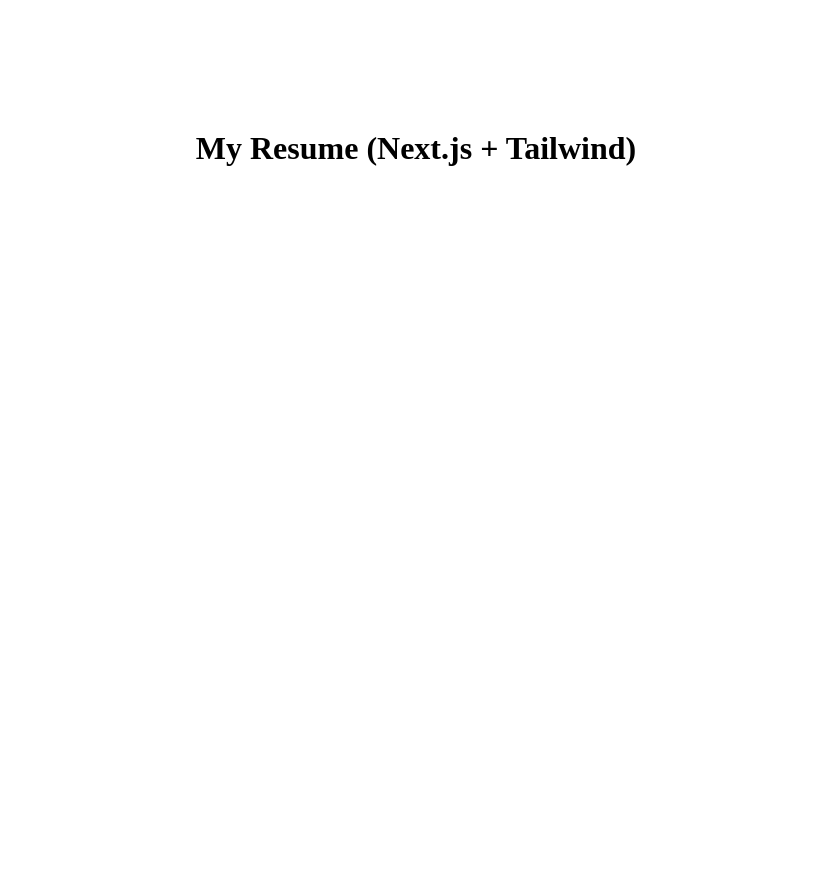
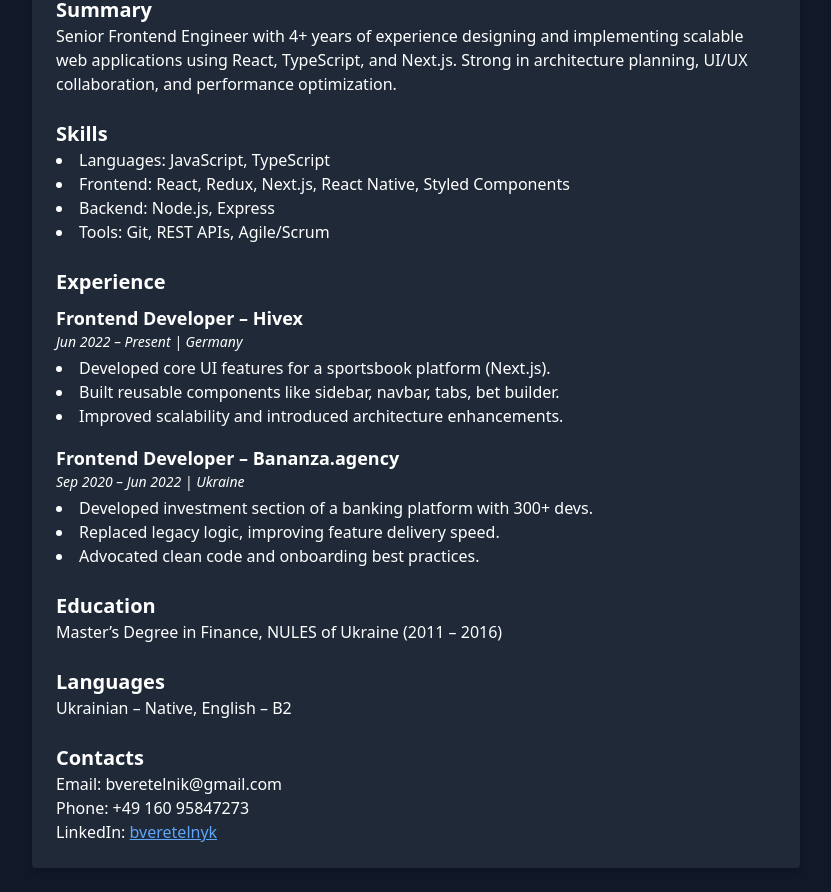
Before and after one commit to bveretelnik/bveretelnyk_cv, a Next.js app: page / in a window 1280 px wide. Shown: the part 260-1152 px from the top of the page, without its empty margins (224-1055 px from the left). Before the commit the page ends 816 px from the top, so only its background shows below. Built offline with nearby package versions, Linux system fonts and the light colour scheme.

Commit message:
FT - fix tailwind

```diff
--- a/package.json
+++ b/package.json
@@ -22,7 +22,7 @@
   },
   "devDependencies": {
     "autoprefixer": "^10.4.21",
-    "postcss": "^8.5.4",
-    "tailwindcss": "^4.1.8"
+    "postcss": "^8.5.5",
+    "tailwindcss": "^3.4.1"
   }
 }
--- a/pages/index.tsx
+++ b/pages/index.tsx
@@ -1,7 +1,7 @@
+import Resume from "../src/components/Resume";
+
 export default function Home() {
     return (
-        <div className="min-h-screen flex items-center justify-center bg-gray-900 text-white">
-            <h1 className="text-4xl font-bold">My Resume (Next.js + Tailwind)</h1>
-        </div>
+        <Resume />
     );
 }
--- /dev/null
+++ b/postcss.config.js
@@ -0,0 +1,6 @@
+module.exports = {
+    plugins: {
+        tailwindcss: {},
+        autoprefixer: {},
+    },
+}
--- a/src/components/Resume.tsx
+++ b/src/components/Resume.tsx
@@ -1,11 +1,100 @@
-import React from 'react';
+import React, { useRef } from "react";
+import { useReactToPrint } from "react-to-print";
 
-const MyComponent = () => {
+const Resume = () => {
+
     return (
-        <div>
 
+        <div className="min-h-screen bg-gray-900 text-white dark:bg-gray-900 dark:text-white p-6 font-sans">
+            <div className="bg-red-500 text-white p-4">
+                Якщо бачиш червоний фон — Tailwind працює
+            </div>
+            <div className="max-w-3xl mx-auto">
+                {/*<ThemeToggle />*/}
+                <button
+                    // onClick={handlePrint}
+                    className="mb-6 bg-blue-600 hover:bg-blue-700 transition px-4 py-2 rounded text-white font-semibold"
+                >
+                    Download PDF
+                </button>
+
+                <div className="bg-gray-800 p-6 rounded shadow-md">
+                    <h1 className="text-3xl font-bold mb-2">Veretelnyk Bohdan</h1>
+                    <p className="text-lg mb-4">Senior Frontend Developer</p>
+
+                    <section className="mb-6">
+                        <h2 className="text-xl font-semibold">Summary</h2>
+                        <p>
+                            Senior Frontend Engineer with 4+ years of experience designing and implementing scalable web
+                            applications using React, TypeScript, and Next.js. Strong in architecture planning, UI/UX
+                            collaboration, and performance optimization.
+                        </p>
+                    </section>
+
+                    <section className="mb-6">
+                        <h2 className="text-xl font-semibold">Skills</h2>
+                        <ul className="list-disc list-inside">
+                            <li>Languages: JavaScript, TypeScript</li>
+                            <li>Frontend: React, Redux, Next.js, React Native, Styled Components</li>
+                            <li>Backend: Node.js, Express</li>
+                            <li>Tools: Git, REST APIs, Agile/Scrum</li>
+                        </ul>
+                    </section>
+
+                    <section className="mb-6">
+                        <h2 className="text-xl font-semibold">Experience</h2>
+
+                        <div className="mt-2">
+                            <h3 className="text-lg font-bold">Frontend Developer – Hivex</h3>
+                            <p className="text-sm italic">Jun 2022 – Present | Germany</p>
+                            <ul className="list-disc list-inside mt-1">
+                                <li>Developed core UI features for a sportsbook platform (Next.js).</li>
+                                <li>Built reusable components like sidebar, navbar, tabs, bet builder.</li>
+                                <li>Improved scalability and introduced architecture enhancements.</li>
+                            </ul>
+                        </div>
+
+                        <div className="mt-4">
+                            <h3 className="text-lg font-bold">Frontend Developer – Bananza.agency</h3>
+                            <p className="text-sm italic">Sep 2020 – Jun 2022 | Ukraine</p>
+                            <ul className="list-disc list-inside mt-1">
+                                <li>Developed investment section of a banking platform with 300+ devs.</li>
+                                <li>Replaced legacy logic, improving feature delivery speed.</li>
+                                <li>Advocated clean code and onboarding best practices.</li>
+                            </ul>
+                        </div>
+                    </section>
+
+                    <section className="mb-6">
+                        <h2 className="text-xl font-semibold">Education</h2>
+                        <p>Master’s Degree in Finance, NULES of Ukraine (2011 – 2016)</p>
+                    </section>
+
+                    <section className="mb-6">
+                        <h2 className="text-xl font-semibold">Languages</h2>
+                        <p>Ukrainian – Native, English – B2</p>
+                    </section>
+
+                    <section>
+                        <h2 className="text-xl font-semibold">Contacts</h2>
+                        <p>Email: bveretelnik@gmail.com</p>
+                        <p>Phone: +49 160 95847273</p>
+                        <p>
+                            LinkedIn:{" "}
+                            <a
+                                className="text-blue-400 underline"
+                                href="https://www.linkedin.com/in/bveretelnyk/"
+                                target="_blank"
+                                rel="noopener noreferrer"
+                            >
+                                bveretelnyk
+                            </a>
+                        </p>
+                    </section>
+                </div>
+            </div>
         </div>
     );
 };
 
-export default MyComponent;
+export default Resume;
--- a/tailwind.config.js
+++ b/tailwind.config.js
@@ -1,7 +1,7 @@
 module.exports = {
     content: [
         "./pages/**/*.{js,ts,jsx,tsx}",
-        "./components/**/*.{js,ts,jsx,tsx}"
+        "./src/components/**/*.{js,ts,jsx,tsx}"
     ],
     darkMode: "class",
     theme: {
```
Also changed, not shown: 1 other file (tests, documents, lock files or other folders).
